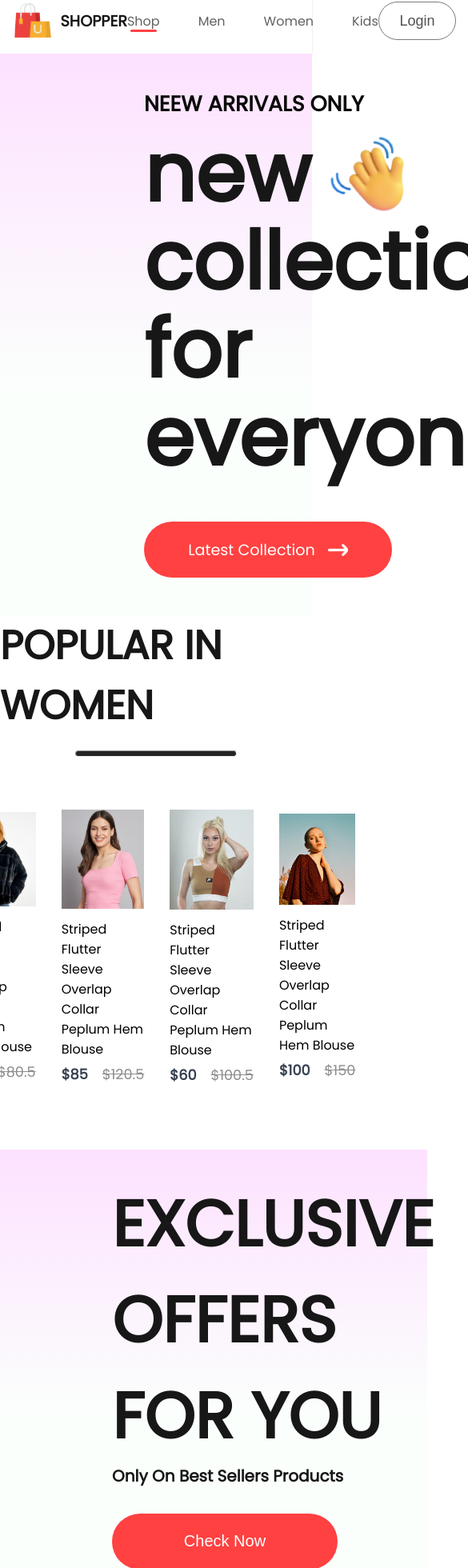
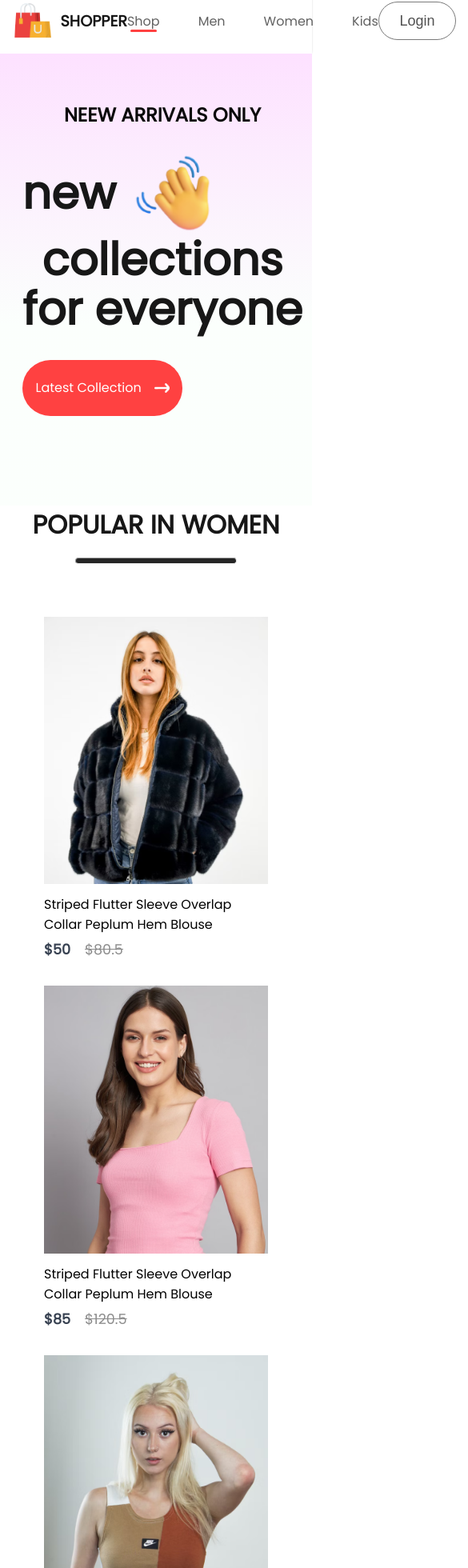
Before and after one commit to luizCosta-Serao/ecommerce-shopper, a React (Vite) app: page / in a window 390 px wide. Shown: the part 15-1975 px from the top of the page at 80% size, 585 px wide, since content can reach past the window. Built offline with nearby package versions, Linux system fonts and the light colour scheme.

Commit message:
home responsivo

```diff
--- a/src/Components/Footer/Footer.module.css
+++ b/src/Components/Footer/Footer.module.css
@@ -20,6 +20,8 @@
 
 .footerLinks {
   display: flex;
+  flex-wrap: wrap;
+  justify-content: center;
   list-style: none;
   gap: 3rem;
   color: #252525;
--- a/src/Components/Hero/Hero.module.css
+++ b/src/Components/Hero/Hero.module.css
@@ -1,4 +1,4 @@
-.hero {
+  .hero {
   background: linear-gradient(180deg, #fde1ff, #e1ffea22 60%);
   display: flex;
   padding: 3rem 0;
@@ -8,22 +8,20 @@
   flex: 1;
   display: flex;
   flex-direction: column;
-  justify-content: center;
-  gap: 1.125rem;
-  padding-left: 180px;
+  padding-left: 3.5rem;
   line-height: 1.1;
 }
 
 .heroLeft h2 {
   color: #090909;
-  font-size: 1.675rem;
+  font-size: 1.5rem;
   font-weight: 600;
   text-transform: uppercase;
 }
 
 .heroLeft p {
   color: #171717;
-  font-size: 100px;
+  font-size: 80px;
   font-weight: 700;
 }
 
@@ -66,3 +64,36 @@
 .heroRight img {
   max-width: 350px;
 }
+
+@media (max-width: 876px) {
+ .hero {
+  flex-direction: column;
+ }
+
+ .heroLeft {
+  text-align: center;
+  padding-left: 1rem;
+  margin: 1rem auto 4rem auto;
+ }
+
+ .heroLeft h2 {
+  margin-bottom: 2rem;
+ }
+
+ .heroLeft p {
+  font-size: 3.5rem;
+ }
+
+ .latestBtn {
+  width: 200px;
+  font-size: 1rem;
+}
+
+.latestBtn img {
+  max-width: 19px;
+}
+
+ .heroRight {
+  display: none;
+ }
+}
--- a/src/Components/NewCollections/NewCollections.module.css
+++ b/src/Components/NewCollections/NewCollections.module.css
@@ -23,8 +23,8 @@
 .collections {
   display: grid;
   grid-template-columns: repeat(4, 1fr);
+  justify-content: center;
   margin-top: 3rem;
-  gap: 2rem;
   max-width: 1200px;
   width: 100%;
 }
@@ -32,3 +32,19 @@
 .collections section {
   max-width: 280px;
 }
+
+@media (max-width: 1250px) {
+  .newCollections h1 {
+    font-size: 2rem;
+  }
+
+  .collections {
+    display: flex;
+    flex-wrap: wrap;
+    gap: 1.5rem;
+  }
+
+  .collections section {
+    max-width: 200px;
+  }
+}
--- a/src/Components/NewsLetter/NewsLetter.module.css
+++ b/src/Components/NewsLetter/NewsLetter.module.css
@@ -1,12 +1,11 @@
 .newsLetter {
-  width: 65%;
-  height: 40vh;
+  max-width: 100%;
   display: flex;
   flex-direction: column;
   align-items: center;
   justify-content: center;
   margin: auto;
-  padding: 0px 140px;
+  padding: 5rem 2rem;
   margin-bottom: 150px;
   background: linear-gradient(180deg, #fde1ff 0%, #e1ffea22 60%);
   gap: 2rem;
@@ -16,6 +15,7 @@
   color: #454545;
   font-size: 3.5rem;
   font-weight: 600;
+  text-align: center;
 }
 
 .newsLetter p {
@@ -53,3 +53,28 @@
   font-size: 1rem;
   cursor: pointer;
 }
+
+@media (max-width: 876px) {
+
+  .newsLetter h1 {
+    font-size: 3rem;
+    text-align: center;
+  }
+
+  .newsLetter div {
+    max-width: 730px;
+    width: 100%;
+  }
+
+  .newsLetter input {
+    max-width: 500px;
+    width: 100%;
+    padding-left: 2rem;
+  }
+
+  .newsLetter button {
+    max-width: 210px;
+    width: 100%;
+  }
+
+}
--- a/src/Components/Offers/Offers.module.css
+++ b/src/Components/Offers/Offers.module.css
@@ -1,9 +1,8 @@
 .offers {
-  width: 65%;
-  height: 60vh;
+  max-width: 100%;
   display: flex;
   margin: 5rem auto 0 auto;
-  padding: 26px 140px;
+  padding: 26px 2rem;
   margin-bottom: 150px;
   background: linear-gradient(180deg, #fde1ff 0%, #e1ffea22 60%);
 }
@@ -52,3 +51,22 @@
 .offersRight img {
   max-width: 330px;
 }
+
+@media (max-width: 876px) {
+  .offersLeft {
+    text-align: center;
+    margin: 0 auto;
+  }
+
+  .offersLeft button {
+    margin: 2rem auto;
+  }
+
+  .offersLeft h1 {
+    font-size: 3.5rem;
+  }
+
+  .offersRight {
+    display: none;
+  }
+}
--- a/src/Components/Popular/Popular.module.css
+++ b/src/Components/Popular/Popular.module.css
@@ -3,6 +3,7 @@
   flex-direction: column;
   align-items: center;
   gap: .6rem;
+  padding: 0 1rem;
 }
 
 .popular h1 {
@@ -32,3 +33,13 @@
 .popularItem section {
   max-width: 280px;
 }
+
+@media (max-width: 876px) {
+  .popular h1 {
+    font-size: 2rem;
+  }
+
+  .popularItem {
+  flex-wrap: wrap;
+ }
+}
```
Also changed, not shown: src/Pages/Shop.jsx (line endings or trailing spaces).
